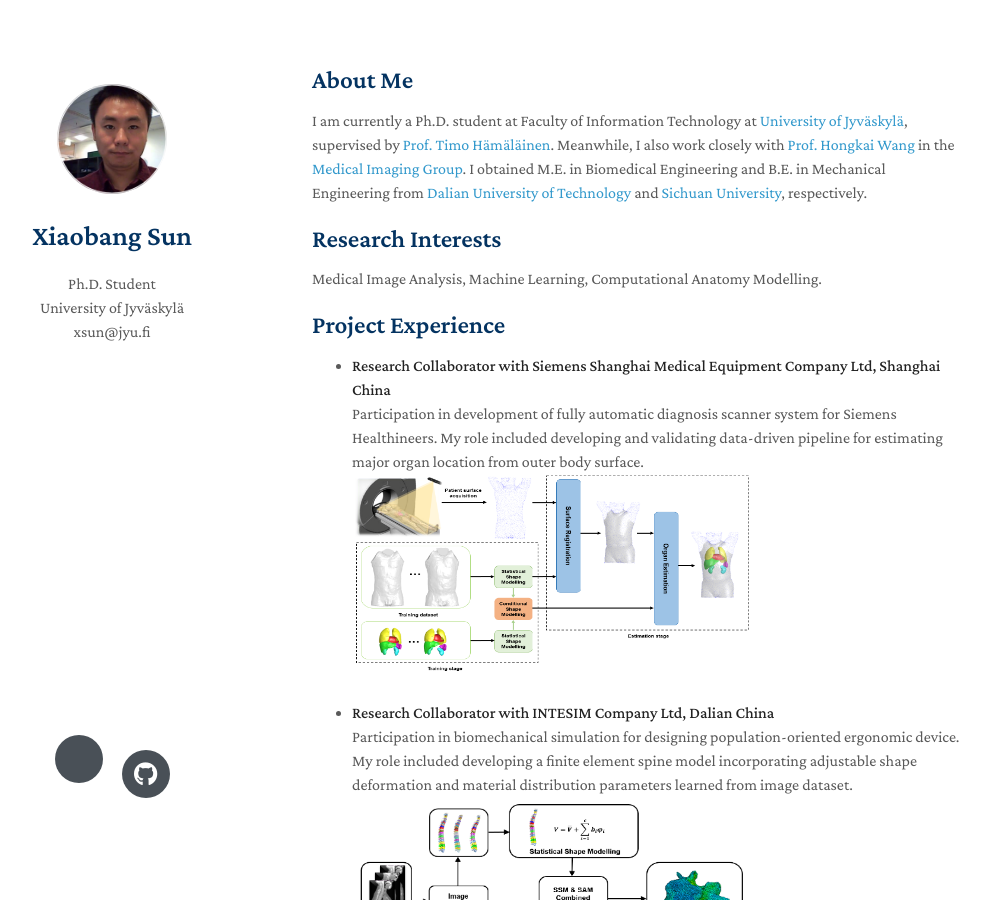
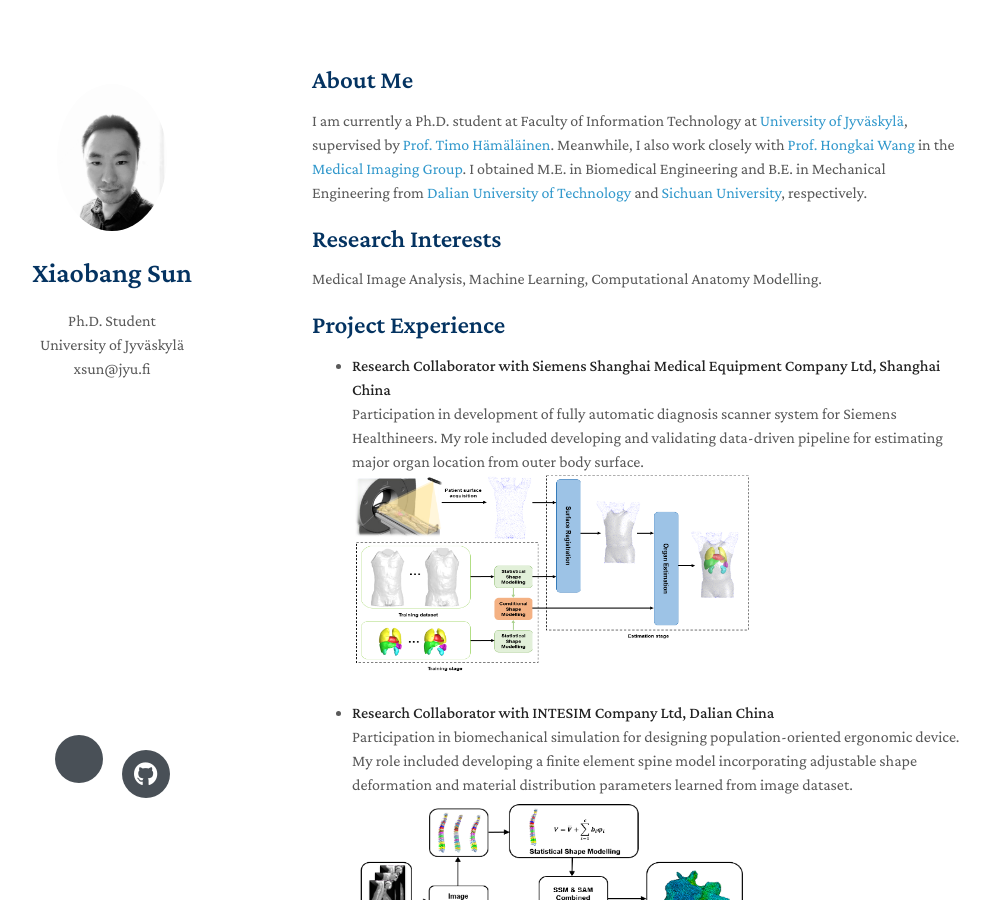
Before and after one commit to SunChopin/me, a Jekyll site: the page built from index.md, in a window 1280 px wide and 900 px high. Shown: the whole window, without its empty margins (158-1148 px from the left). Built offline with Jekyll 4.4.1, drawn with Linux system fonts in a browser that asks for light colours; nearby versions of some CDN libraries; a style sheet for code colours, icons or effects is not loaded; our own code applies the rules of GitHub Pages for plain Markdown files.

Commit message:
Update _config.yml

```diff
--- a/_config.yml
+++ b/_config.yml
@@ -17,7 +17,7 @@ github_link: https://github.com/SunChopin
 
 # Images (e.g., your profile picture and your website's favicon)
 # "favicon" and "favicon_dark" are used for the light and dark modes, respectively.
-avatar: ./assets/download.png
+avatar: ./assets/xiaobang_protrait.jpg
 favicon: ./assets/img/favicon.png
 favicon_dark: ./assets/img/favicon-dark.png
 
```
